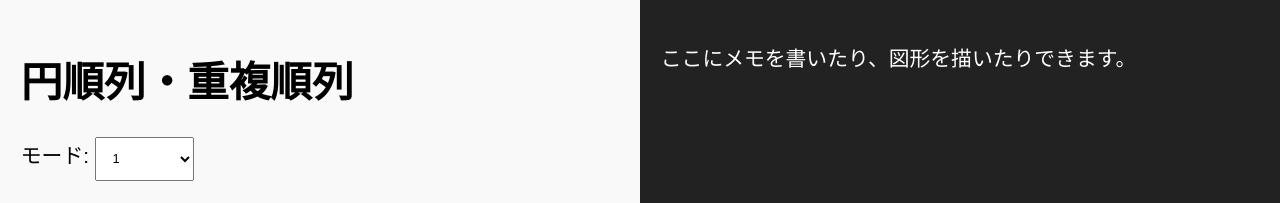
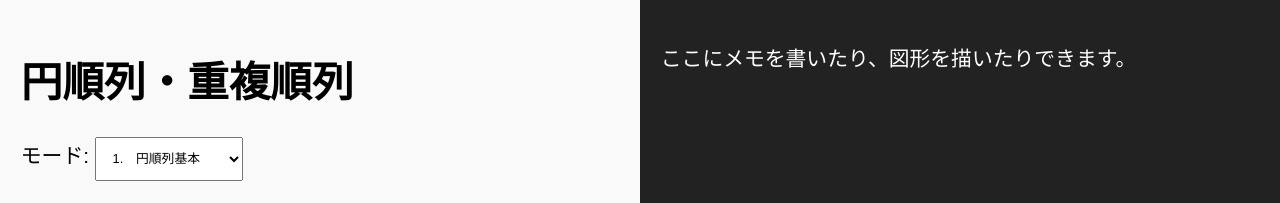
Before and after one commit to YHarie/mathA, a plain HTML site: page 円順列・重複順列.html in a window 1280 px wide. Shown: the top 203 px of the page. Drawn offline with nearby package versions, Linux system fonts and the light colour scheme.

Commit message:
Update 円順列・重複順列.html

```diff
--- a/円順列・重複順列.html
+++ b/円順列・重複順列.html
@@ -211,11 +211,11 @@ $$2^${n}-2=${answer}$$
       <h1>円順列・重複順列</h1>
       <label>モード:
         <select id="modeSelect" onchange="generateQuiz()"style="padding: 1em 1em; font-size: 0.8rem;">
-          <option value="1" selected>1</option>
-          <option value="2">2</option>
-          <option value="3">3</option>
-          <option value="4">4</option>
-          <option value="5">5</option>
+          <option value="1" selected>1.　円順列基本</option>
+          <option value="2">2.　条件付円順列</option>
+          <option value="3">3.　重複順列基礎</option>
+          <option value="4">4.　重複順列基礎</option>
+          <option value="5">5.　部屋の入り方</option>
            <option value="0">ランダム</option>
         </select>
       </label>
```
